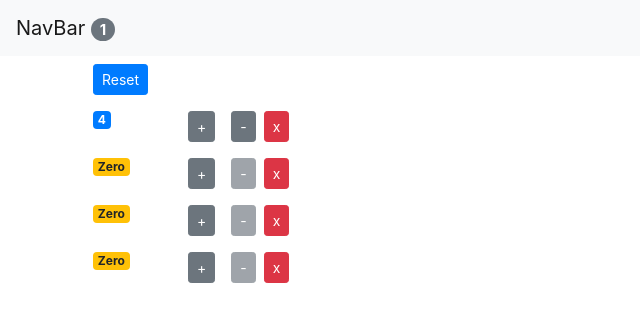
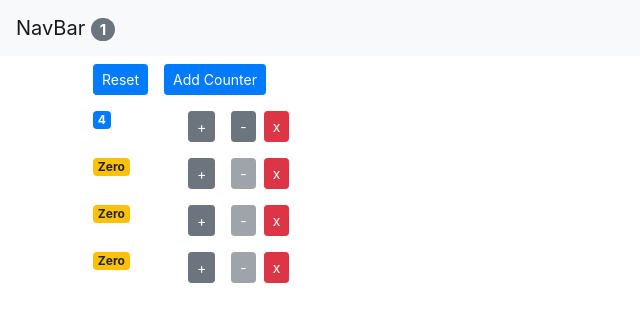
Before and after one commit to KirilKaloyanov/counter-app, a React (Create React App) app: page / in a window 1280 px wide. Shown: the top 322 px of the page, without its empty margins (0-640 px from the left). Built offline with nearby package versions, Linux system fonts and the light colour scheme.

Commit message:
add button for new counter

```diff
--- a/src/App.js
+++ b/src/App.js
@@ -39,6 +39,14 @@ handleReset = () => {
     this.setState({ counters })
 };
 
+handleAddition = () => {
+  const counters = [...this.state.counters];
+  let newIndex = counters.length;
+  newIndex++;
+  counters.push({ id:newIndex, value:0 });
+  this.setState({ counters });
+};
+
 handleDelete = counterId => {
     const counters = this.state.counters.filter(c => c.id !== counterId);
     this.setState({ counters});
@@ -52,6 +60,7 @@ handleDelete = counterId => {
         <Counters
           counters={this.state.counters}
           onReset={this.handleReset}
+          onAddition={this.handleAddition}
           onIncrement={this.handleIncrement}
           onDecrement={this.handleDecrement}
           onDelete={this.handleDelete}/>
--- a/src/components/counters.jsx
+++ b/src/components/counters.jsx
@@ -5,12 +5,15 @@ import Counter from "./counter";
 class Counters extends Component {
 
     render() {
-        const { onReset, counters, onDelete, onIncrement, onDecrement } = this.props;
+        const { onReset, counters, onDelete, onIncrement, onDecrement, onAddition } = this.props;
         return (<div>
 
         <button
             onClick={onReset}
             className="btn btn-primary btn-sm m-2">Reset</button>
+        <button
+            onClick={onAddition}
+            className="btn btn-primary btn-sm m-2">Add Counter</button>
         {counters.map(counter =>
         <Counter
             key={counter.id}
```
